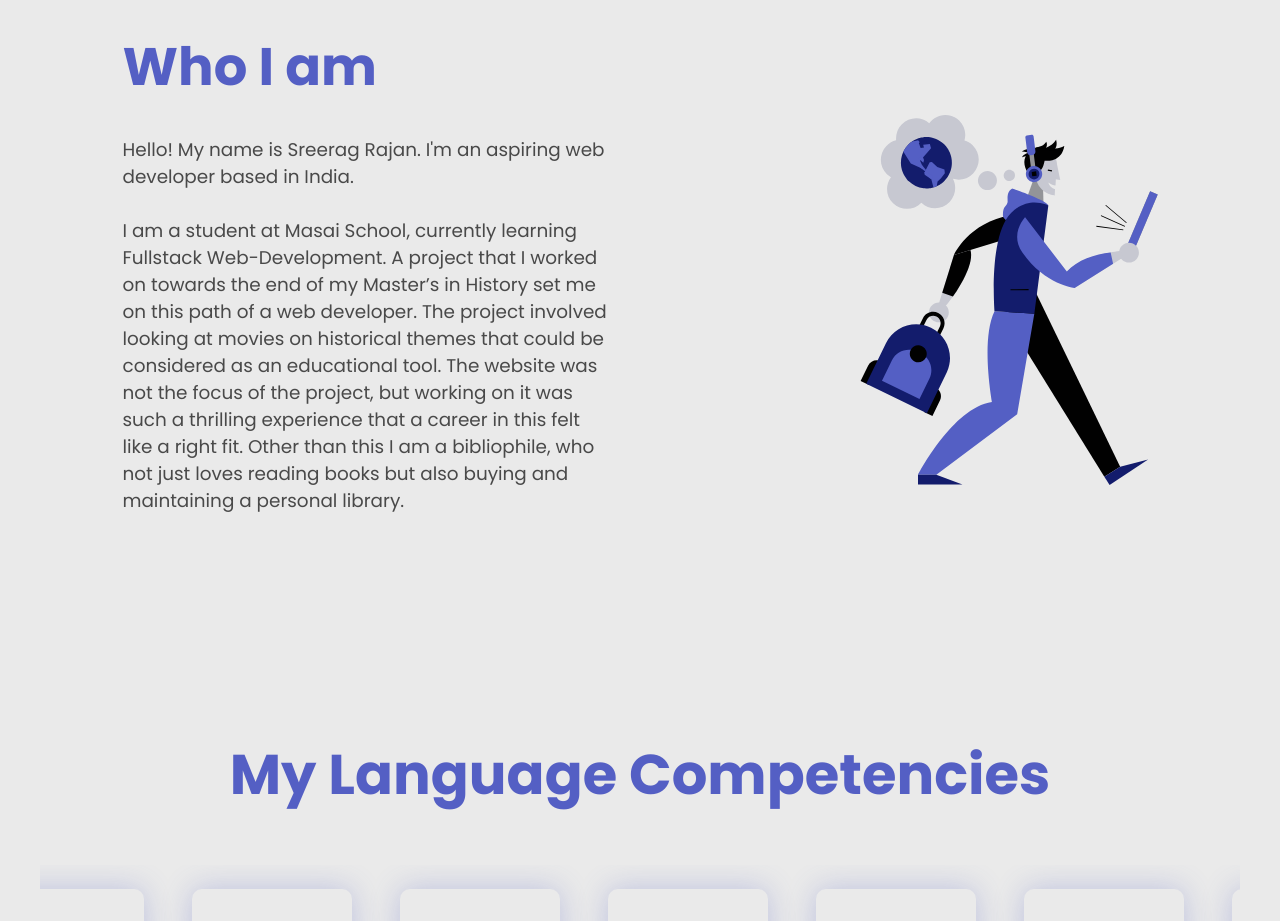
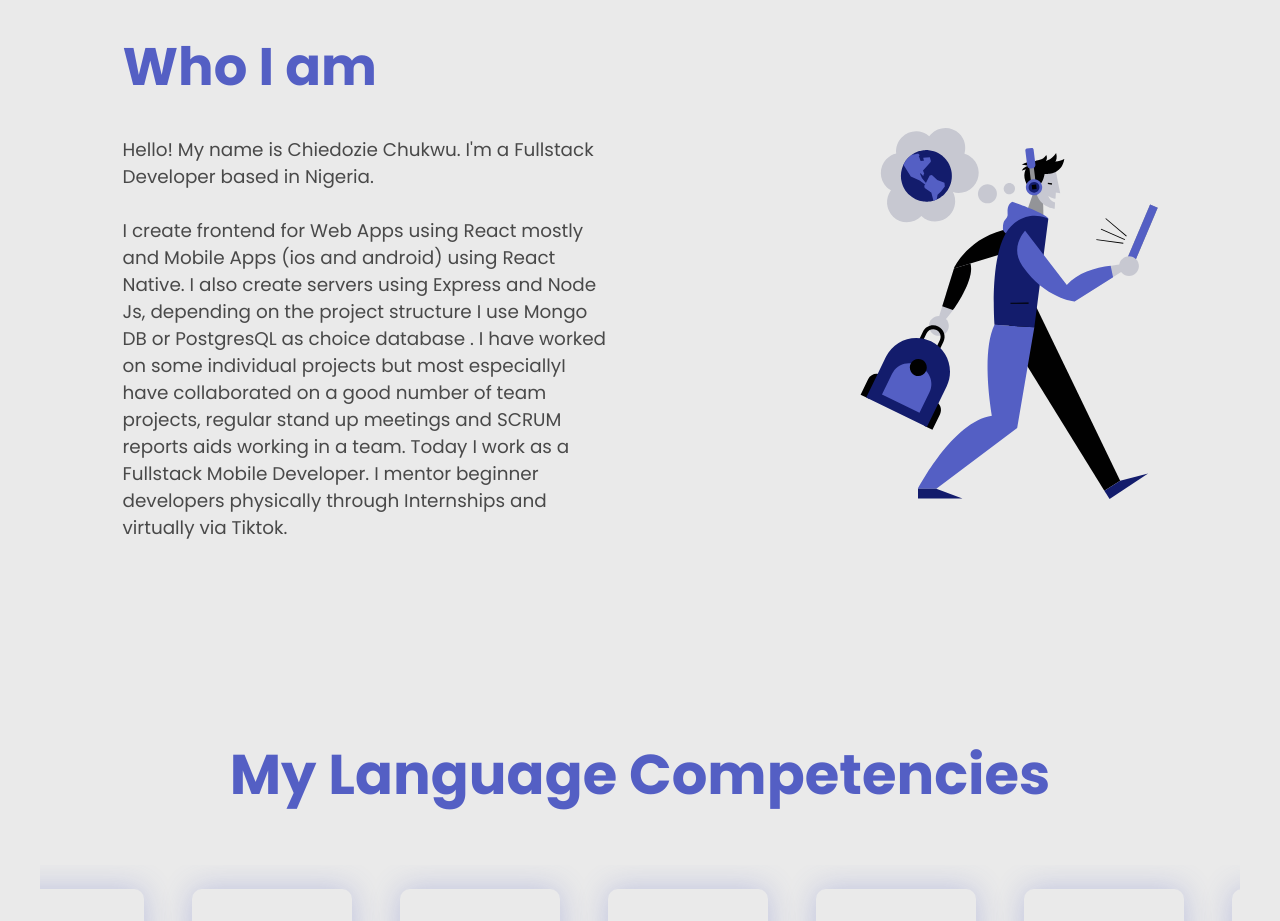
Before and after one commit to sreerag-rajan/developer-portfolio, a React (Create React App) app: page / in a window 1280 px wide. Shown: the part 900-1821 px from the top of the page. Built offline with nearby package versions, Linux system fonts and the light colour scheme; a web font is replaced by a local one.

Commit message:
about me

```diff
--- a/src/data/aboutData.js
+++ b/src/data/aboutData.js
@@ -1,6 +1,8 @@
 export const aboutData = {
-    title: "Who I am",
-    description1: "Hello! My name is Sreerag Rajan. I'm an aspiring web developer based in India.",
-    description2: "I am a student at Masai School, currently learning Fullstack Web-Development. A project that I worked on towards the end of my Master’s in History set me on this path of a web developer. The project involved looking at movies on historical themes that could be considered as an educational tool. The website was not the focus of the project, but working on it was such a thrilling experience that a career in this felt like a right fit. Other than this I am a bibliophile, who not just loves reading books but also buying and maintaining a personal library.",
-    image: 2
-}
+  title: "Who I am",
+  description1:
+    "Hello! My name is Chiedozie Chukwu. I'm a Fullstack Developer based in Nigeria.",
+  description2:
+    "I create frontend for Web Apps using React mostly and Mobile Apps (ios and android) using React Native. I also create servers using Express and Node Js, depending on the project structure I use Mongo DB or PostgresQL as choice database . I have worked on some individual projects but most especiallyI have collaborated on a good number of team projects, regular stand up meetings and SCRUM reports aids working in a team.\n Today I work as a Fullstack Mobile Developer. I mentor beginner developers physically through Internships and virtually via Tiktok.",
+  image: 2,
+};
```
